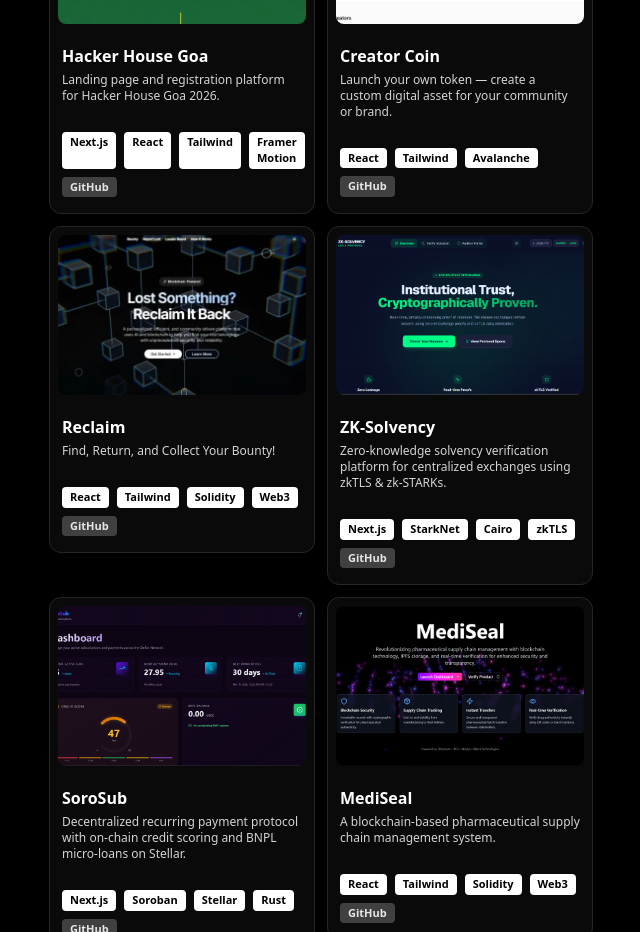
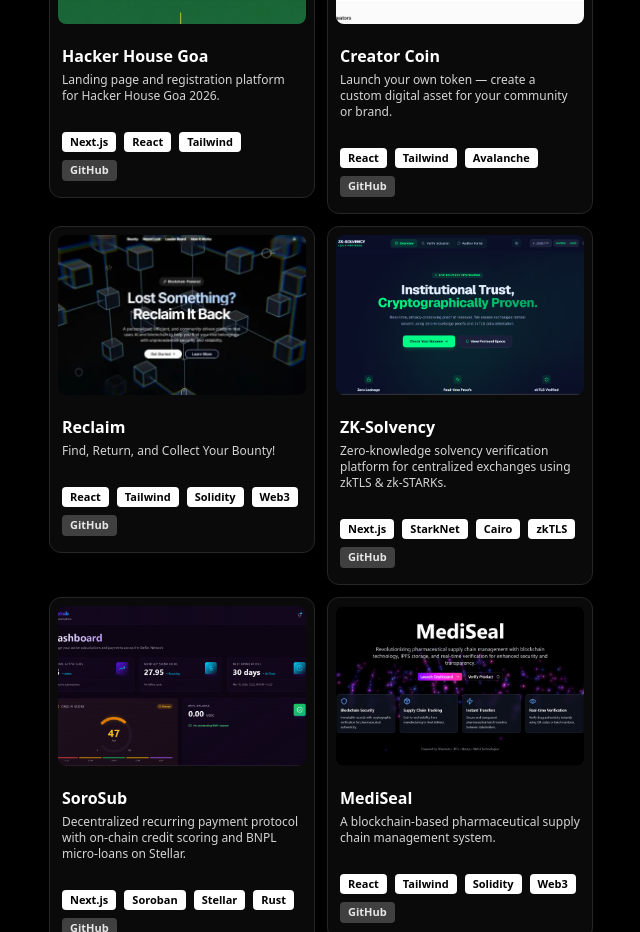
Before and after one commit to dhanush-adi/Portfolio, a React (Vite) app: page / in a window 1280 px wide. Shown: the part 1140-2072 px from the top of the page, without its empty margins (319-959 px from the left). Built offline with nearby package versions, Linux system fonts and the light colour scheme; a web font is replaced by a local one.

Commit message:
Update Hacker House tech stack
Co-authored-by: Copilot <223556219+Copilot@users.noreply.github.com>

```diff
--- a/src/components/Home.jsx
+++ b/src/components/Home.jsx
@@ -26,7 +26,7 @@ const projects = [
     detail: "Landing page and registration platform for Hacker House Goa 2026.",
     logo: hhgoa,
     url: "https://hhgoa.com/",
-    techStack: ["Next.js", "React", "Tailwind", "Framer Motion"],
+    techStack: ["Next.js", "React", "Tailwind"],
     githubUrl: "https://github.com/dhanush-adi/hhgoa2026",
   },
   {
```
